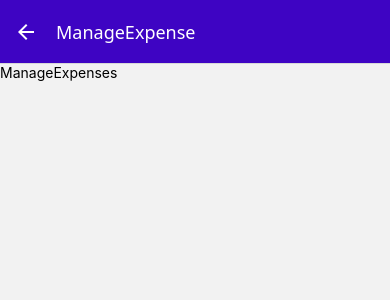
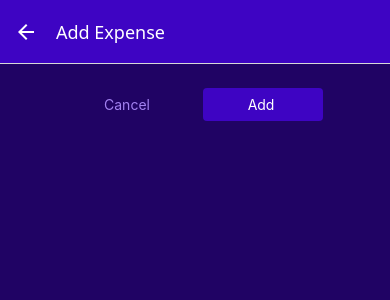
Before and after one commit to basyalavishek/React-Native-4, a React Native app: screen /ManageExpense in a window 390 px wide. Shown: the top 300 px of the page. Built offline with nearby package versions, Linux system fonts and the light colour scheme.

Commit message:
use reducer hook

```diff
--- a/App.js
+++ b/App.js
@@ -66,6 +66,7 @@ function ExpensesOverview() {
 export default function App() {
   return (
     <>
+
         <StatusBar style="light" />
         <NavigationContainer>
           <Stack.Navigator
@@ -88,6 +89,7 @@ export default function App() {
             />
           </Stack.Navigator>
         </NavigationContainer>
+
     </>
   );
 }
--- /dev/null
+++ b/components/UI/Button.js
@@ -0,0 +1,39 @@
+import { View, Text, Pressable , StyleSheet} from "react-native";
+import { GlobalStyles } from "../../constants/styles";
+
+const Button = ({children , onPress , mode , style}) => {
+  return (
+    <View style={style}>
+      <Pressable onPress={onPress} style={({pressed})=> pressed && styles.pressed} >
+        <View style={[styles.button , mode === 'flat' && styles.flat]}>
+          <Text style={[styles.buttonText , mode === 'flat' && styles.flatText]}>{children}</Text>
+        </View>
+      </Pressable>
+    </View>
+  );
+};
+
+export default Button;
+
+const styles = StyleSheet.create({
+    button:{
+        borderRadius:4,
+        padding:8,
+        backgroundColor:GlobalStyles.colors.primary500
+    },
+    flat:{
+        backgroundColor:'transparent'
+    },
+    buttonText:{
+        color:'white',
+        textAlign:'center',
+    },
+    flatText:{
+        color:GlobalStyles.colors.primary200,
+    },
+    pressed:{
+        opacity:0.5,
+        backgroundColor:GlobalStyles.colors.primary100,
+        borderRadius:4
+    }
+})
--- a/package.json
+++ b/package.json
@@ -16,7 +16,7 @@
     "expo-status-bar": "~2.2.3",
     "react": "19.0.0",
     "react-native": "0.79.2",
-    "react-native-safe-area-context": "5.4.0",
+    "react-native-safe-area-context": "^5.4.0",
     "react-native-screens": "~4.10.0"
   },
   "devDependencies": {
--- a/screens/ManageExpenses.js
+++ b/screens/ManageExpenses.js
@@ -1,14 +1,84 @@
-import { View, Text } from 'react-native'
+import { useLayoutEffect } from "react";
+import { View, Text, StyleSheet } from "react-native";
+import { SafeAreaView } from "react-native-safe-area-context";
+import IconButton from "../components/UI/IconButton";
+import { GlobalStyles } from "../constants/styles";
+import Button from "../components/UI/Button";
 
-const ManageExpenses = ({route}) => {
-const editedExpenseId = route.params?.expenseId // Get expenseId from route.params, but only if route.params exists
-//route is an object automatically provided to every screen component by React Navigation.
-//route.params holds the data that was passed to that screen.
+const ManageExpenses = ({ route, navigation }) => {
+  const editedExpenseId = route.params?.expenseId; // Get expenseId from route.params, but only if route.params exists
+  //route is an object automatically provided to every screen component by React Navigation.
+  //route.params holds the data that was passed to that screen.
+  // The optional chaining (?.) prevents the app from crashing if params is undefined
+  // You can now use editedExpenseId to determine if you're editing an existing expense
+  // or creating a new one.If you are editing existing expense the title will be different and if you are creating new expense the title will be different for same screen
+
+  const isEditing = !!editedExpenseId; // converting value into boolean
+
+  useLayoutEffect(() => {
+    navigation.setOptions({
+      title: isEditing ? "Edit Expense" : "Add Expense",
+    });
+  }, [navigation, isEditing]);
+
+  function deleteExpenseHandler() {
+    navigation.goBack(); // go back to prevous screen from which the screen is opened , works as back button
+  }
+
+  function cancelHandler() {
+    navigation.goBack();
+  }
+
+  function confirmHandler() {
+    navigation.goBack();
+  }
+
   return (
-    <View>
-      <Text>ManageExpenses</Text>
+    <View style={styles.container}>
+      <View style={styles.buttons}>
+        <Button style={styles.button} mode="flat" onPress={cancelHandler}>
+          Cancel
+        </Button>
+        <Button style={styles.button} onPress={confirmHandler}>
+          {isEditing ? "Update" : "Add"}{" "}
+        </Button>
+      </View>
+      {isEditing && (
+        <View style={styles.deleteContainer}>
+          <IconButton
+            icon="trash"
+            color={GlobalStyles.colors.error500}
+            size={36}
+            onPress={deleteExpenseHandler}
+          />
+        </View>
+      )}
     </View>
-  )
-}
+  );
+};
 
-export default ManageExpenses
+export default ManageExpenses;
+
+const styles = StyleSheet.create({
+  container: {
+    flex: 1,
+    padding: 24,
+    backgroundColor: GlobalStyles.colors.primary800,
+  },
+  buttons: {
+    flexDirection: "row",
+    justifyContent: "center",
+    alignItems: "center",
+  },
+  button: {
+    marginHorizontal: 8,
+    minWidth: 120,
+  },
+  deleteContainer: {
+    marginTop: 16,
+    paddingTop: 8,
+    borderTopWidth: 2,
+    borderTopColor: GlobalStyles.colors.primary200,
+    alignItems: "center",
+  },
+});
```
Also changed, not shown: store/expenses-context.js (added, +69 -0 lines), 1 other file (tests, documents, lock files or other folders). Lines whose indentation alone changed are shown as unchanged.
